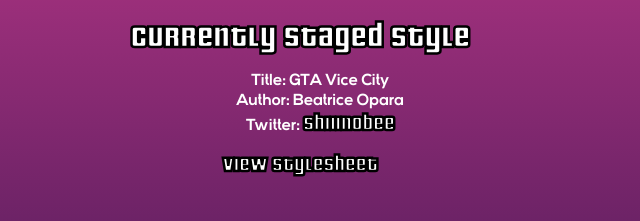
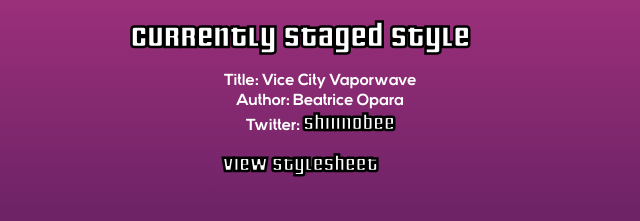
Before and after one commit to builtbybea/style-stage-boiler, a website: page app/index.html in a window 1280 px wide. Shown: the part 2771-2992 px from the top of the page, 553-1193 px from the left. Drawn offline with Linux system fonts and the light colour scheme; files whose address does not match are found by name.

Commit message:
change title in index.html

```diff
--- a/app/index.html
+++ b/app/index.html
@@ -205,7 +205,7 @@
       <div class="container">
         <h4 id="profile-title">Currently Staged Style</h4>
         <ul>
-          <li class="profile-title"><span>Title:</span> <span>GTA Vice City</span></li>
+          <li class="profile-title"><span>Title:</span> <span>Vice City Vaporwave</span></li>
           <li class="profile-author"><span>Author:</span> <span>Beatrice Opara</span></li>
           <li class="profile-twitter">
             <span>Twitter:</span> <span><a href="https://twitter.com/shiiinobee">shiiinobee</a></span>
```
Also changed, not shown: build/index.html.
